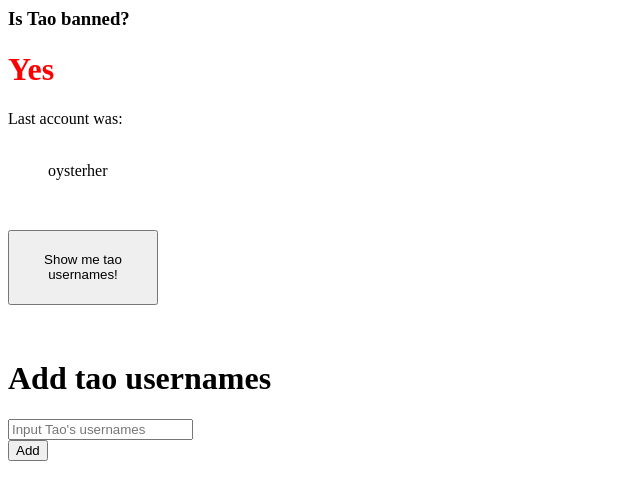
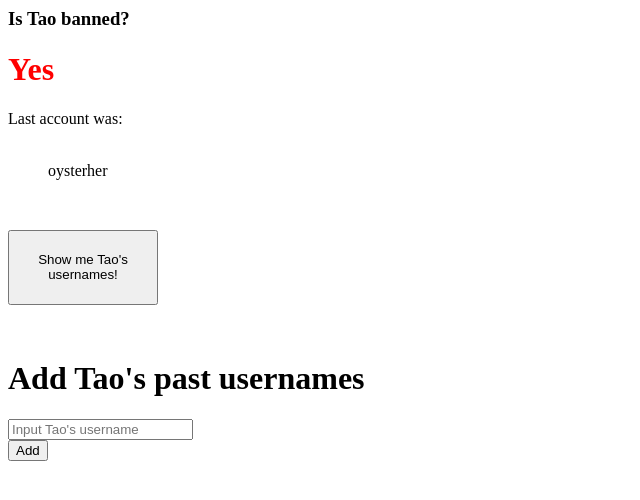
Before and after one commit to pinpingpong/istabanned, a Flask app: page / in a window 1280 px wide. Shown: the top 500 px of the page, without its empty margins (0-640 px from the left). Run offline with Flask 2, Linux system fonts and the light colour scheme.

Commit message:
Fix delete and add

```diff
--- a/app.py
+++ b/app.py
@@ -10,11 +10,13 @@ def hello_world():
 	if request.method == "POST":
 		username = request.form.get("username")
 		past_accounts.append(username)
-		return tmp()
+		return render_template('list_of_users.html', past_accounts=past_accounts)
 	return render_template('main_page.html', latest_account = latest_account)
 
 
-@app.route('/tao_usernames')
+@app.route('/tao_usernames', methods=['GET','POST'])
 def tmp():
-	account_title = "List of past usernames"
-	return render_template('list_of_users.html', account_title=account_title, past_accounts=past_accounts)
+	if request.method == "POST":
+		username = request.form.get("username_delete")
+		past_accounts.remove(username)
+	return render_template('list_of_users.html', past_accounts=past_accounts)
--- a/templates/list_of_users.html
+++ b/templates/list_of_users.html
@@ -4,7 +4,7 @@
     <title>Flask Shop</title>
   </head>
   <body>
-    <h1>{{account_title}}</h1>
+    <h1>List of past usernames</h1>
       {% for account in past_accounts %}
      <ul>{{ account }} </ul>
   	  {% endfor %}
@@ -13,7 +13,7 @@
      <form action="/tao_usernames" method="POST">
 
         <div class="form-group">
-          <input type="text" class="form-control" id="username" name="username" placeholder="Input Tao's usernames">
+          <input type="text" class="form-control" id="username_delete" name="username_delete" placeholder="Input Tao's usernames">
         </div>
 
         <button type="submit" class="btn btn-primary">Delete</button>
--- a/templates/main_page.html
+++ b/templates/main_page.html
@@ -10,13 +10,13 @@
     <br>
     <ul>{{latest_account}}</ul>
     <br>
-    <p><a href=tao_usernames ><button class=grey style="height:75px;width:150px">Show me tao usernames!</button></a></p>
+    <p><a href=tao_usernames ><button class=grey style="height:75px;width:150px">Show me Tao's usernames!</button></a></p>
     <br>
-    <h1>Add tao usernames </h1>
+    <h1>Add Tao's past usernames </h1>
      <form action="/" method="POST">
 
         <div class="form-group">
-          <input type="text" class="form-control" id="username" name="username" placeholder="Input Tao's usernames">
+          <input type="text" class="form-control" id="username" name="username" placeholder="Input Tao's username">
         </div>
 
         <button type="submit" class="btn btn-primary">Add</button>
```
Also changed, not shown: 1 other file.
